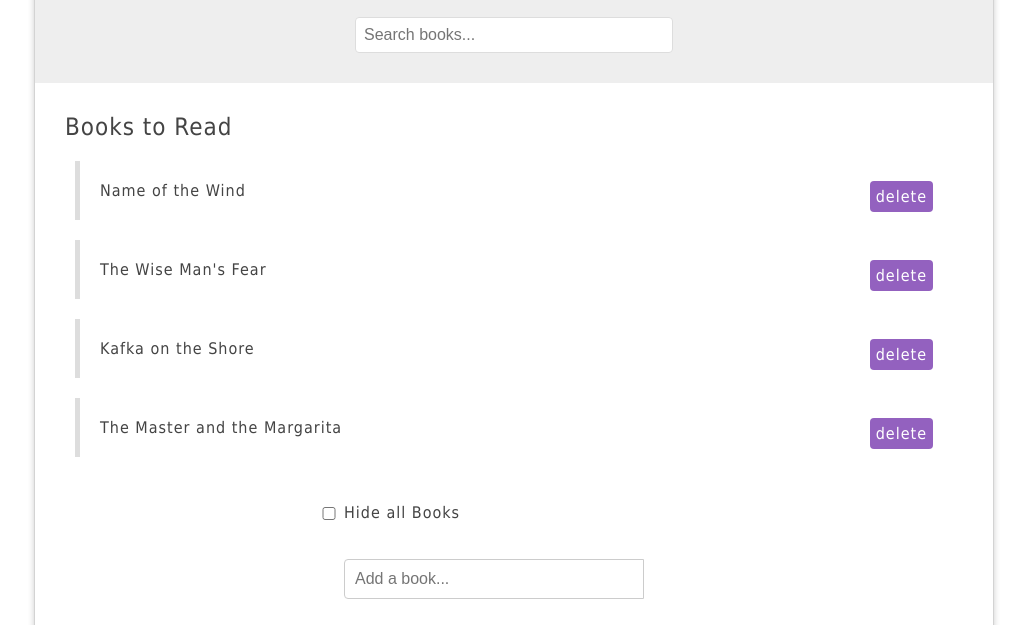
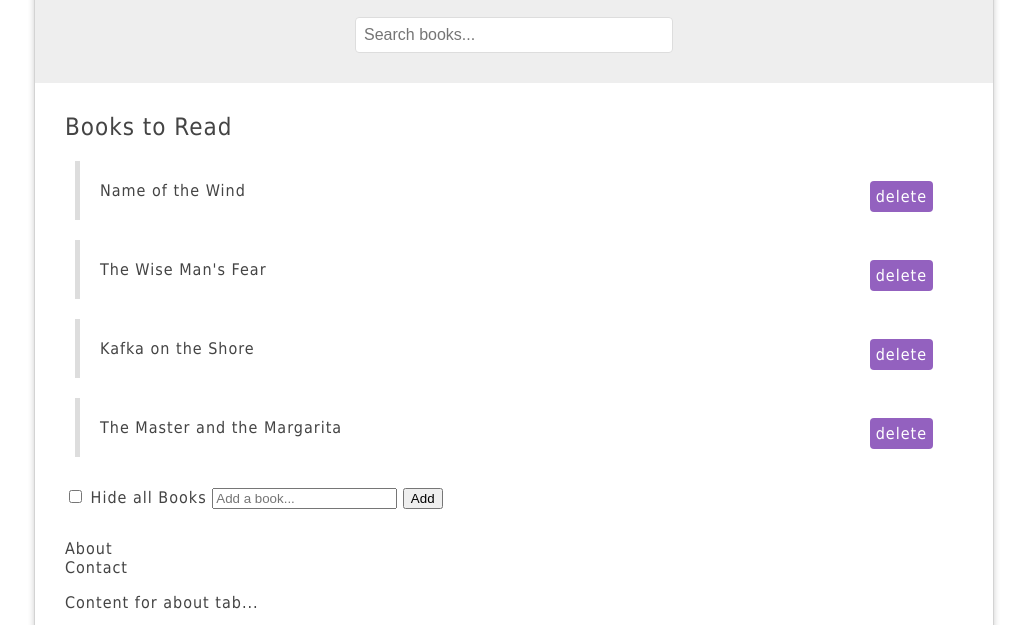
Before and after one commit to floresca/js-DOM, a plain HTML site: page index.html in a window 1280 px wide. Shown: the part 111-736 px from the top of the page, without its empty margins (126-1153 px from the left). Drawn offline with Linux system fonts and the light colour scheme.

Commit message:
additional styles

```diff
--- a/styles.css
+++ b/styles.css
@@ -76,68 +76,68 @@ h1, h2{
     background: #333;
 }
 
-#add-book{
-    width: 400px;
-    margin: 0 auto;
-}
+/*#add-book{*/
+/*    width: 400px;*/
+/*    margin: 0 auto;*/
+/*}*/
 
-#add-book input{
-    display: block;
-    margin: 20px 0;
-    padding: 10px;
-    border: 1px solid #ccc;
-    font-size: 16px;
-    border-radius: 4px 0 0 4px;
-    box-sizing: border-box;
-    width: 300px;
-    float: left;
-}
+/*#add-book input{*/
+/*    display: block;*/
+/*    margin: 20px 0;*/
+/*    padding: 10px;*/
+/*    border: 1px solid #ccc;*/
+/*    font-size: 16px;*/
+/*    border-radius: 4px 0 0 4px;*/
+/*    box-sizing: border-box;*/
+/*    width: 300px;*/
+/*    float: left;*/
+/*}*/
 
-#add-book button{
-    border: 1px solid #9361bf;
-    background: #9361bf;
-    padding: 10px 20px;
-    font-size: 16px;
-    display: inline-block;
-    margin: 0;
-    border-radius: 0 4px 4px 0;
-    cursor: pointer;
-    width: 100px;
-    float: left;
-    margin: 20px 0;
-    border-left: 0;
-    color: white;
-}
+/*#add-book button{*/
+/*    border: 1px solid #9361bf;*/
+/*    background: #9361bf;*/
+/*    padding: 10px 20px;*/
+/*    font-size: 16px;*/
+/*    display: inline-block;*/
+/*    margin: 0;*/
+/*    border-radius: 0 4px 4px 0;*/
+/*    cursor: pointer;*/
+/*    width: 100px;*/
+/*    float: left;*/
+/*    margin: 20px 0;*/
+/*    border-left: 0;*/
+/*    color: white;*/
+/*}*/
 
-#add-book:after{
-    content: '';
-    display: block;
-    clear: both;
-}
+/*#add-book:after{*/
+/*    content: '';*/
+/*    display: block;*/
+/*    clear: both;*/
+/*}*/
 
-#add-book #hide{
-    width: 30px;
-}
+/*#add-book #hide{*/
+/*    width: 30px;*/
+/*}*/
 
-#add-book label{
-    line-height: 52px;
-}
+/*#add-book label{*/
+/*    line-height: 52px;*/
+/*}*/
 
 
-#tabbed-content li{
-    display: inline-block;
-    padding: 10px 14px;
-    background: #ddd;
-    border-radius: 4px;
-    cursor: pointer;
-    margin-right: 10px;
-}
-#tabbed-content .panel{
-    display: none;
-    border: 1px solid #ddd;
-    padding: 0 10px;
-    border-radius: 4px;
-}
-#tabbed-content .panel.active{
-    display: block;
-}
+/*#tabbed-content li{*/
+/*    display: inline-block;*/
+/*    padding: 10px 14px;*/
+/*    background: #ddd;*/
+/*    border-radius: 4px;*/
+/*    cursor: pointer;*/
+/*    margin-right: 10px;*/
+/*}*/
+/*#tabbed-content .panel{*/
+/*    display: none;*/
+/*    border: 1px solid #ddd;*/
+/*    padding: 0 10px;*/
+/*    border-radius: 4px;*/
+/*}*/
+/*#tabbed-content .panel.active{*/
+/*    display: block;*/
+/*}*/
```
